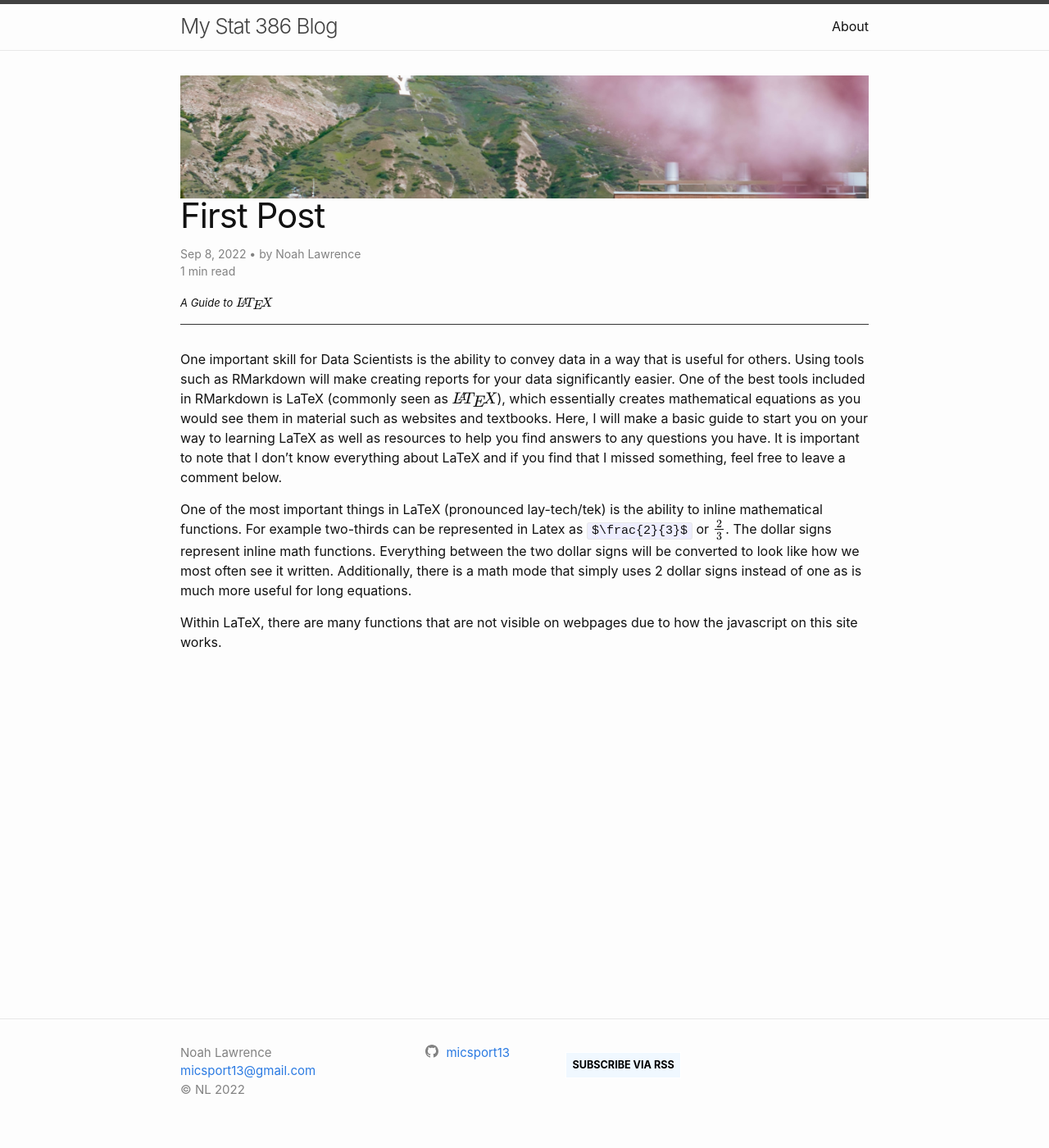
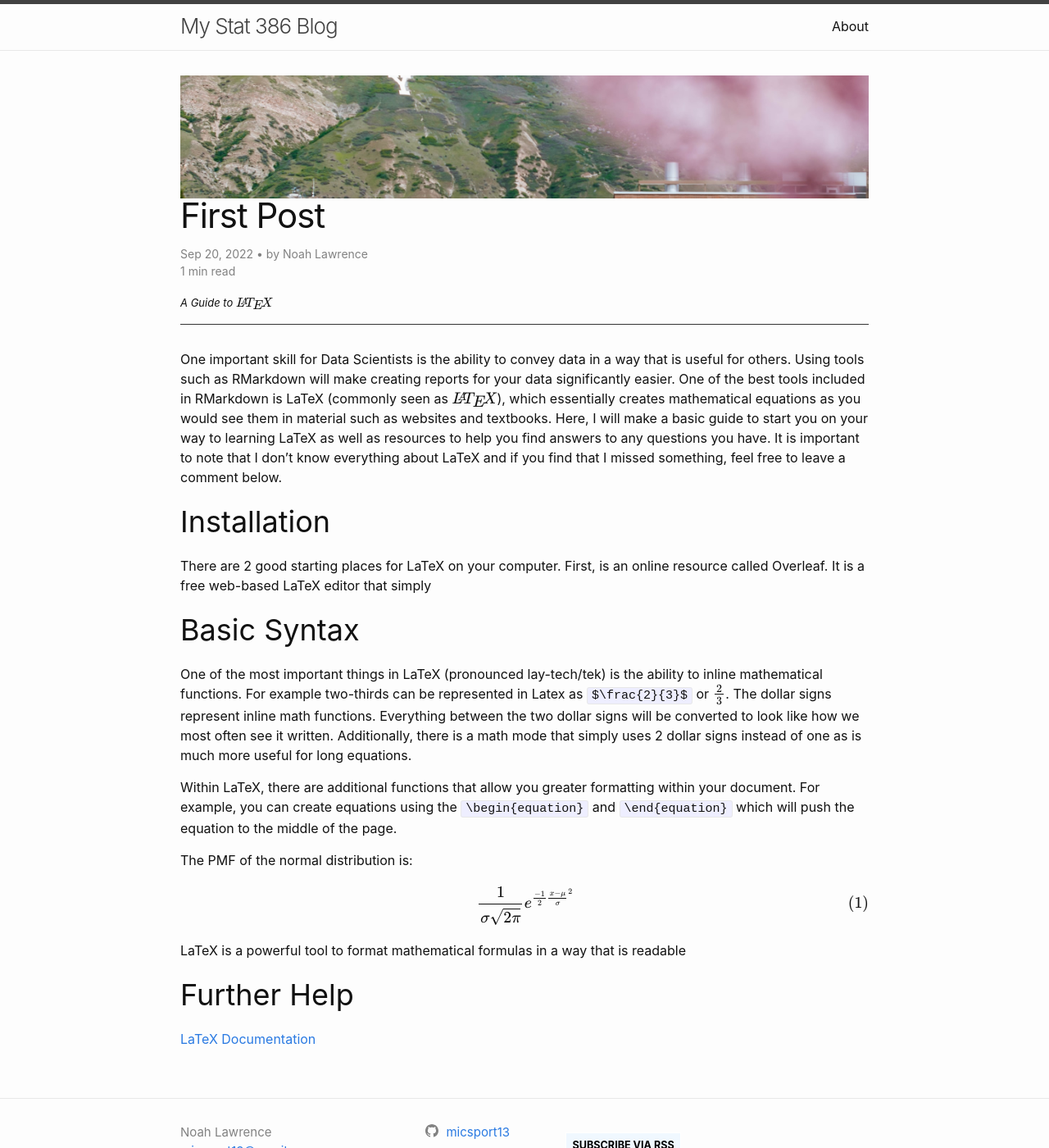
Before and after one commit to micsport13/stat386-projects, a Jekyll site: the page built from _posts/2022-09-08-first-post.md, in a window 1280 px wide and 1400 px high. Shown: the whole window at 82% size. Built offline with Jekyll 4.4.1, drawn with Linux system fonts in a browser that asks for light colours; formulas are drawn with MathJax 3; comment, search, counter and statistics services are not loaded.

Commit message:
Updated First post with outline

```diff
--- a/_posts/2022-09-08-first-post.md
+++ b/_posts/2022-09-08-first-post.md
@@ -1,13 +1,30 @@
 ---
 layout: post
 title:  "First Post"
-date:   2022-09-08
+date:   2022-09-20
 author: Noah Lawrence
 description: A Guide to $\LaTeX$
 image: /assets/images/image5.jpg
 ---
 One important skill for Data Scientists is the ability to convey data in a way that is useful for others.  Using tools such as RMarkdown will make creating reports for your data significantly easier.  One of the best tools included in RMarkdown is LaTeX (commonly seen as $\LaTeX$), which essentially creates mathematical equations as you would see them in material such as websites and textbooks.  Here, I will make a basic guide to start you on your way to learning LaTeX as well as resources to help you find answers to any questions you have.  It is important to note that I don't know everything about LaTeX and if you find that I missed something, feel free to leave a comment below.
 
+
+
+# Installation
+There are 2 good starting places for LaTeX on your computer.  First, is an online resource called Overleaf.  It is a free web-based LaTeX editor that simply
+
+# Basic Syntax
 One of the most important things in LaTeX (pronounced lay-tech/tek) is the ability to inline mathematical functions.  For example two-thirds can be represented in Latex as `$\frac{2}{3}$` or $\frac{2}{3}$.  The dollar signs represent inline math functions.  Everything between the two dollar signs will be converted to look like how we most often see it written.  Additionally, there is a math mode that simply uses 2 dollar signs instead of one as is much more useful for long equations.
 
-Within LaTeX, there are many functions that are not visible on webpages due to how the javascript on this site works.
+Within LaTeX, there are additional functions that allow you greater formatting within your document.  For example, you can create equations using the `\begin{equation}` and `\end{equation}` which will push the equation to the middle of the page.
+
+The PMF of the normal distribution is:
+\begin{equation}
+\frac{1}{\sigma \sqrt{2\pi}}e^{\frac{-1}{2}\frac{x-\mu}{\sigma}^2}
+\end{equation}
+
+LaTeX is a powerful tool to format mathematical formulas in a way that is readable
+
+# Further Help
+
+<a href="https://www.latex-project.org/help/documentation/usrguide.pdf">LaTeX Documentation
```
Also changed, not shown: 4 other files.
